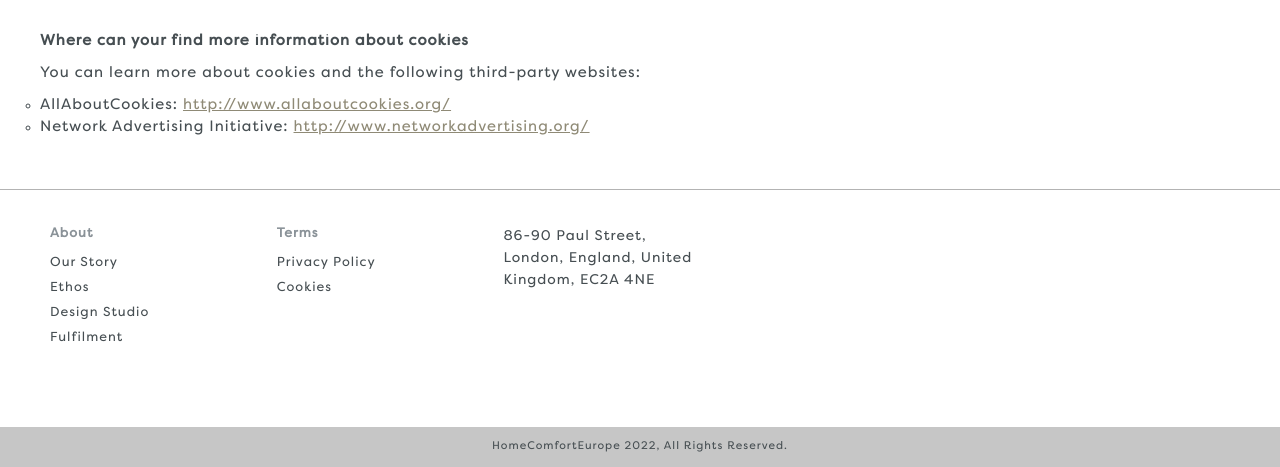
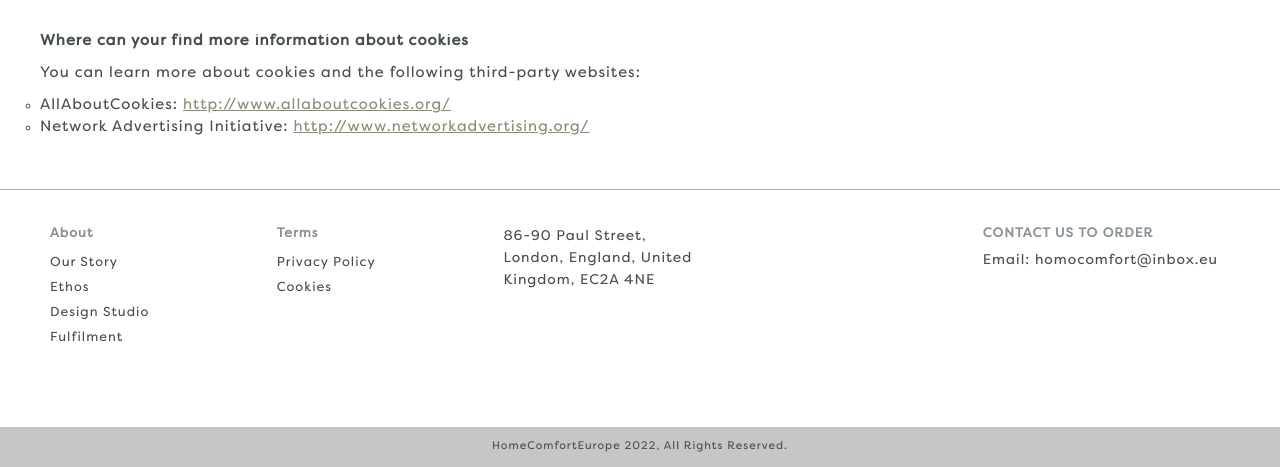
Before and after one commit to RuVl/HomeComfortEurope, a Django app: page /cookies/ in a window 1280 px wide. Shown: the part 1046-1513 px from the top of the page. Run offline with Django 4.2, Linux system fonts and the light colour scheme; data that the repository does not hold is empty; some web fonts are replaced.

Commit message:
Adding email address

```diff
--- a/mainapp/templates/footer.html
+++ b/mainapp/templates/footer.html
@@ -26,16 +26,17 @@
         </div>
 
 <!-- Social -->
-{#        <div class="footerList social-media">#}
-{#            <h3>Follow us on Social Media</h3>#}
-{#            <ul class="social-icon">#}
+        <div class="footerList social-media">
+            <h3 style="margin: 0;">Contact us to order</h3>
+            <ul class="social-icon" style="margin-top: 5px;">
+                <li><span style="font-size: 14px;">Email: homocomfort@inbox.eu</span></li>
 {#                <li><a href="{{ facebook }}"><i class="fa fa-facebook" aria-hidden="true"></i></a></li>#}
 {#                <li><a href="{{ instagram }}"><i class="fa fa-instagram" aria-hidden="true"></i></a></li>#}
 {#                <li><a href="{{ twitter }}" target="_blank"><i class="fa fa-twitter" aria-hidden="true"></i></a></li>#}
 {#                <li><a href="{{ pinterest }}"><i class="fa fa-pinterest-p" aria-hidden="true"></i></a></li>#}
 {#                <li><a href="{{ google_plus }}"><i class="fa fa-google-plus" aria-hidden="true"></i></a></li>#}
-{#            </ul>#}
-{#        </div>#}
+            </ul>
+        </div>
 
         <style>
             .modal-box {
```
